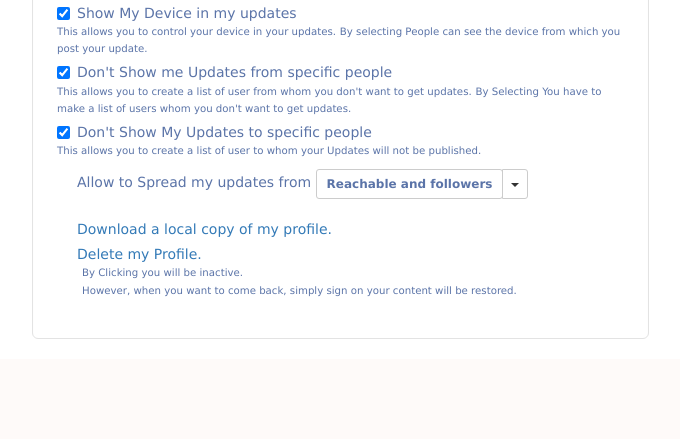
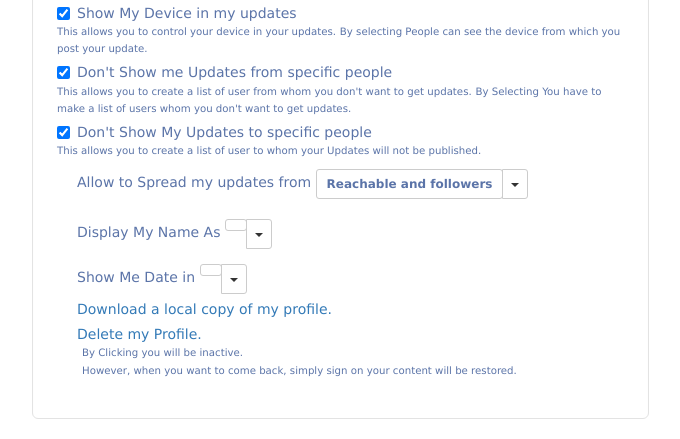
Before and after one commit to jayarampradhan/uimirror_py, a Django app: template account/account/templates/profile/settings/social/home.html in a window 1280 px wide. Shown: the part 711-1150 px from the top of the page, without its empty margins (190-870 px from the left). Before the commit the page ends 1050 px from the top, so only its background shows below. Run offline with Django 3.2, Linux system fonts and the light colour scheme; the template is opened without the code that fills it: most values are stand-ins (such as "Sample title", 1, 10 or a date in 2020); parts of the project's set-up code (start-up, migrations or seed data) failed here and were passed over; some libraries are stand-ins or nearby versions.

Commit message:
: New Task
Task-Url:

```diff
--- a/account/account/static_con_processors.py
+++ b/account/account/static_con_processors.py
@@ -9,6 +9,8 @@ def global_settings(request):
         'SOCIAL_SNAP_CONTRIBUTORS' : getSocialSnapContributorsOptions(),
         'SOCIAL_VISIBILITY_RECHABLES' : getSocialVisibilityReachMeOptions(),
         'SOCIAL_UPDATE_SPREAD_OPTNS' : getSocialUpdateSpreadOptions(),
+        'SOCIAL_ACCOUNT_DISPLAYNAME_OPTNS' : getSocialAccountDisplayNameOptions(),
+        'SOCIAL_ACCOUNT_DISPLAYDATE_FORMAT_OPTNS' : getSocialAccountDisplayDateFormatOptions(),
     }
 
 def getAvailableApplication():
@@ -84,3 +86,24 @@ def getSocialUpdateSpreadOptions():
     spread_options.append({'id':5, 'name':'Custom'});
     spread_options.append({'id':6, 'name':'No One'});
     return spread_options;
+
+def getSocialAccountDisplayNameOptions():
+    '''
+       This will be the maximum options available for the options to display Name list in social page.
+    '''
+    displayname_options = []
+    displayname_options.append({'id':0, 'name':'First Name'});
+    displayname_options.append({'id':1, 'name':'Last Name'});
+    return displayname_options;
+
+def getSocialAccountDisplayDateFormatOptions():
+    '''
+       This will be the maximum options available for the options to display Date Format list in social page.
+    '''
+    dateformat_options = []
+    dateformat_options.append({'id':0, 'name':'YYYY-MM-DD HH:MM:SS'});
+    dateformat_options.append({'id':1, 'name':'DD-MM-YYYY HH:MM:SS'});
+    dateformat_options.append({'id':2, 'name':'MM-DD-YYYY HH:MM:SS'});
+    dateformat_options.append({'id':3, 'name':'DD-Month-YYYY HH:MM:SS'});
+    dateformat_options.append({'id':4, 'name':'Month-DD-YYYY HH:MM:SS'});
+    return dateformat_options;
--- a/account/account/templates/profile/settings/social/_account.html
+++ b/account/account/templates/profile/settings/social/_account.html
@@ -1,12 +1,63 @@
 {% load i18n %}
-{#Chat Settings Page#}
+{#Account Settings Page#}
 <div class="row no-margin">
 	<div class="row mbxs mlxl uimSetingLeftPad mtl">
+		<span class="list-inline settingsText">{% blocktrans %}Display My Name As{% endblocktrans %} </span>
+		<div class="btn-group">
+			<button type="button" class="btn btn-default btn-sm selectedVal dropdown-toggle" data-toggle="dropdown"
+				data-old="{{social.account.displaynameas}}" data-current="{{social.account.displaynameas}}">
+			    {% for nameformat in SOCIAL_ACCOUNT_DISPLAYNAME_OPTNS %}
+			    	{% if nameformat.id == social.account.displaynameas%}
+						{{nameformat.name}}
+					{% endif %}
+				{% endfor %}
+			</button>
+			<button type="button" class="btn btn-default dropdown-toggle btn-sm"
+				data-toggle="dropdown">
+				<span class="caret"></span>
+			</button>
+			<ul class="dropdown-menu" role="menu">
+				{% for nameformat in SOCIAL_ACCOUNT_DISPLAYNAME_OPTNS %}
+					{% if nameformat.id != social.account.displaynameas%}
+						<li id="uim_social_account_name_format_wrap_{{forloop.counter}}">
+							<a href="#" data-val="{{nameformat.id}}">{{nameformat.name}}</a>
+						</li>
+					{% endif %}
+				{% endfor %}
+			</ul>
+		</div>
+	</div>
+	<div class="row mbxs mlxl uimSetingLeftPad mtl">
+		<span class="list-inline settingsText">{% blocktrans %}Show Me Date in {% endblocktrans %} </span>
+		<div class="btn-group">
+			<button type="button" class="btn btn-default btn-sm selectedVal dropdown-toggle" data-toggle="dropdown"
+				data-old="{{social.account.dateformat}}" data-current="{{social.account.dateformat}}">
+			    {% for dateformat in SOCIAL_ACCOUNT_DISPLAYDATE_FORMAT_OPTNS %}
+			    	{% if dateformat.id == social.account.dateformat%}
+						{{dateformat.name}}
+					{% endif %}
+				{% endfor %}
+			</button>
+			<button type="button" class="btn btn-default dropdown-toggle btn-sm"
+				data-toggle="dropdown">
+				<span class="caret"></span>
+			</button>
+			<ul class="dropdown-menu" role="menu">
+				{% for dateformat in SOCIAL_ACCOUNT_DISPLAYDATE_FORMAT_OPTNS %}
+					{% if dateformat.id != social.account.dateformat%}
+						<li id="uim_social_account_dateformat_wrap_{{forloop.counter}}">
+							<a href="#" data-val="{{dateformat.id}}">{{dateformat.name}}</a>
+						</li>
+					{% endif %}
+				{% endfor %}
+			</ul>
+		</div>
+	</div>
+	<div class="row mbxs mlxl uimSetingLeftPad">
 		<a class="list-inline settingsText">{% blocktrans %}Download a local copy of my profile{% endblocktrans %}.</a>
 	</div>
 	<div class="row mbxs mlxl uimSetingLeftPad">
 		<a class="list-inline settingsText">{% blocktrans %}Delete my Profile{% endblocktrans %}.</a>
-		<!-- # TODO : Update this latter-->
 		<p class="row">
 			<small>{% blocktrans %}By Clicking you will be inactive{% endblocktrans %}.</small>
 			<br/>
--- a/account/account/templates/profile/settings/social/_script_media.html
+++ b/account/account/templates/profile/settings/social/_script_media.html
@@ -1,3 +1,4 @@
 <script src="{{ STATIC_URL }}js/vendor/dropdown.js"></script>
 <script src="{{ STATIC_URL }}js/vendor/affix.js"></script>
+<script src="{{ STATIC_URL }}js/vendor/modal.js"></script>
 <script src="{{ STATIC_URL }}js/settings/uim.settings.js"></script>
--- a/account/account/templates/profile/settings/social/_visibility.html
+++ b/account/account/templates/profile/settings/social/_visibility.html
@@ -72,9 +72,6 @@
 			<ul class="dropdown-menu" role="menu">
 				{% for reachable in SOCIAL_VISIBILITY_RECHABLES %}
 					{% if reachable.id != social.visibility.whocanreachme.id%}
-						{% if forloop.last %}
-							<li class="divider"></li>
-						{% endif %}
 						<li id="uim_social_visiility_who_can_reach_wrap_{{forloop.counter}}">
 							<a href="#" data-val="{{reachable.id}}">{{reachable.name}}</a>
 						</li>
--- a/account/account/templates/profile/settings/social/home.html
+++ b/account/account/templates/profile/settings/social/home.html
@@ -35,6 +35,9 @@
 					{% if social.account%}
 						{% include "profile/settings/social/_account.html"%}
 					{% endif %}
+					{% if social.password%}
+						{% include "profile/settings/_password.html"%}
+					{% endif %}
 				</div>
 			</div>
 			<div class="col-md-10 col-md-2 visible-md visible-lg">
--- a/account/user_management/UserMixin.py
+++ b/account/user_management/UserMixin.py
@@ -19,6 +19,7 @@ def findOrUpdateBasicProfileCache(profile_id):
     dic = {};
     dic['fname'] = "Jayaram";
     dic['lname'] = 'Pradhan';
+    dic['displayname'] = 'Jayaram';
     dic['sex'] = 'M';
     dic['tz'] = 'Asia/Kolkota';
     dic['locale'] = 'en';
@@ -78,6 +79,8 @@ def getSocialDummySettings(tab):
         return buildDummyVisibilitySettings();
     elif tab == 'updates':
         return buildDummyUpdatesSettings();
+    elif tab == 'account':
+        return buildDummyAccountSettings();
     else:
         return 'test';
 
@@ -94,3 +97,6 @@ def buildDummyVisibilitySettings():
 def buildDummyUpdatesSettings():
     # TODO : Delete This as This was for only dummy data
     return {'showlocation' : 'y', 'showdevice' : 'y', 'noupdatesfrom': {'enable':'Y'}, 'noupdatesto': {'enable':'Y'}, 'spreader':{'id':0}};
+def buildDummyAccountSettings():
+    # TODO : Delete This as This was for only dummy data
+    return {'displaynameas' : 0, 'dateformat' : 1};
```
Also changed, not shown: account/account/templates/profile/settings/_password.html (added, +54 -0 lines), 1 other file.
